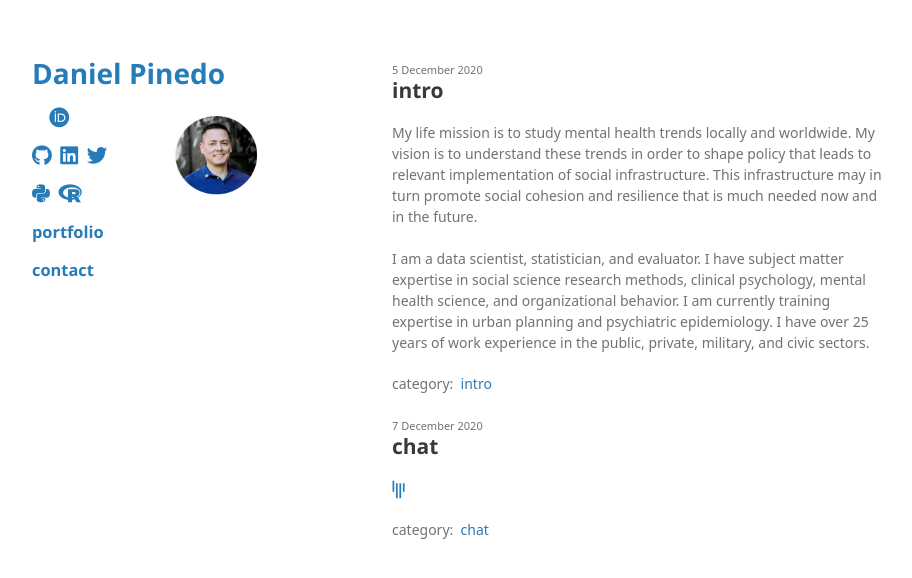
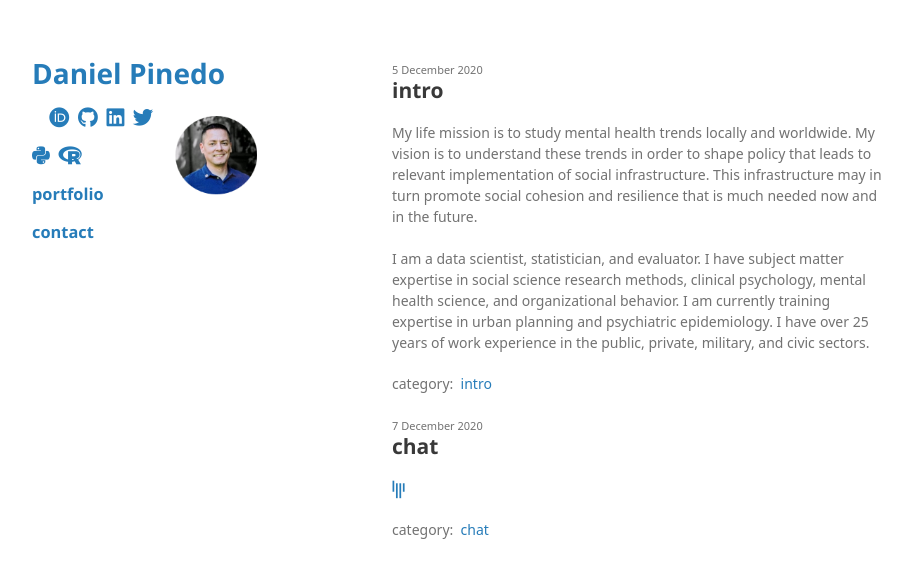
Before and after one commit to odenipinedo/odenipinedo.github.io, a Jekyll site: the page built from index.html, in a window 1280 px wide. Shown: the top 578 px of the page, without its empty margins (178-1090 px from the left). Built offline with Jekyll 4.4.1, drawn with Linux system fonts in a browser that asks for light colours; nearby versions of some CDN libraries; some web fonts are replaced; a style sheet for code colours, icons or effects is not loaded; the repository's description, which GitHub fills in, is left out.

Commit message:
Update head.html

```diff
--- a/_includes/head.html
+++ b/_includes/head.html
@@ -10,13 +10,8 @@
         <i class="ai ai-google-scholar ai-lg"></i>&nbsp;
       </a>
       <a href="https://orcid.org/0000-0002-1864-1303" title="ORCID iD" class="btn" target="_blank" rel="noopener noreferrer">
-        <i class="fab fa-orcid fa-lg"></i>
+        <i class="fab fa-orcid fa-lg"></i>&nbsp;
       </a>
-      </h3>
-    </div>
-
-    <div class="list-group">
-      <h3>
       <a href="https://github.com/odenipinedo" title="GitHub" class="btn" target="_blank" rel="noopener noreferrer">
         <i class="fab fa-github fa-lg"></i>&nbsp;
       </a>
@@ -26,6 +21,7 @@
       <a href="https://www.twitter.com/odenipinedo" title="Twitter" class="btn" target="_blank" rel="noopener noreferrer">
         <i class="fab fa-twitter fa-lg"></i>
       </a>
+      </h3>
     </div>
 
     <div class="list-group">
```
